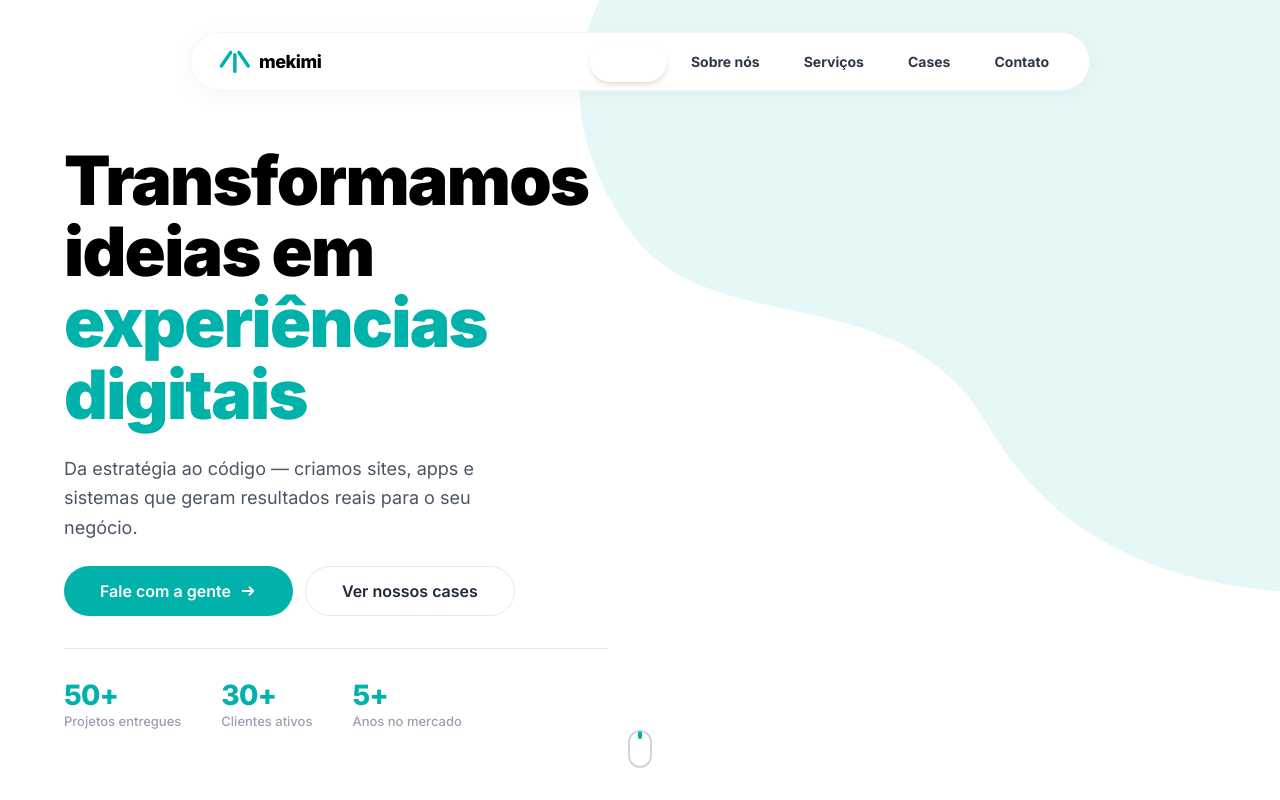
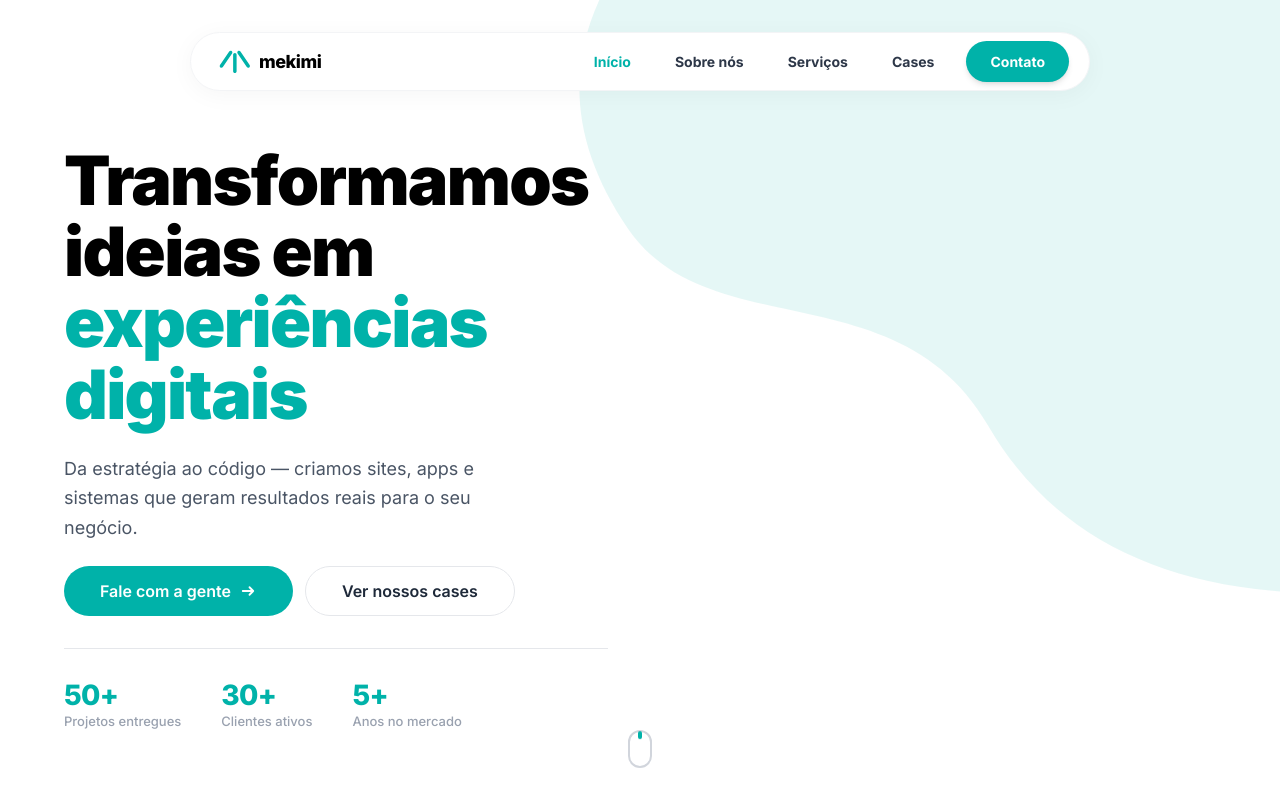
Before and after one commit to ederoliv/mekimi, a Next.js app: page / in a window 1280 px wide. Shown: the top 800 px of the page. Built offline with nearby package versions, Linux system fonts and the light colour scheme.

Commit message:
resolvendo bug do navbar

```diff
--- a/src/app/components/Navbar.tsx
+++ b/src/app/components/Navbar.tsx
@@ -48,11 +48,25 @@ export default function Navbar() {
         {/* Desktop nav */}
         <nav className="hidden md:flex items-center gap-1" aria-label="Navegação principal">
           {navLinks.map(l => {
+            const isContact = l.href === '#contato';
             const isActive = activeLink === l.href;
+
+            if (isContact) {
+              return (
+                <button
+                  key={l.href}
+                  className="px-6 py-2.5 ml-2 bg-primary text-white border-none text-[14px] font-bold rounded-full cursor-pointer transition-all duration-300 hover:bg-primary-dark shadow-md hover:-translate-y-[1px] hover:shadow-[0_8px_20px_rgba(0,178,169,0.25)]"
+                  onClick={() => handleNav(l.href)}
+                >
+                  {l.label}
+                </button>
+              );
+            }
+
             return (
               <button
                 key={l.href}
-                className={`px-5 py-2.5 bg-transparent border-none text-[14px] font-bold rounded-full cursor-pointer transition-all duration-300 ${isActive ? 'bg-[#FF007F] text-white shadow-md' : 'text-[#2D3748] hover:text-[#FF007F] hover:bg-[#FF007F]/10'}`}
+                className={`px-5 py-2.5 bg-transparent border-none text-[14px] font-bold rounded-full cursor-pointer transition-all duration-300 ${isActive ? 'text-primary bg-primary-light/70' : 'text-[#2D3748] hover:text-primary hover:bg-primary-light/40'}`}
                 onClick={() => handleNav(l.href)}
               >
                 {l.label}
@@ -77,11 +91,25 @@ export default function Navbar() {
       {/* Mobile menu */}
       <div className={`md:hidden absolute top-[110%] left-0 right-0 bg-white border border-gray-100 shadow-xl rounded-2xl p-4 flex-col gap-1 transition-all duration-300 ${menuOpen ? 'flex opacity-100 translate-y-0 pointer-events-auto' : 'flex opacity-0 -translate-y-2.5 pointer-events-none'}`}>
         {navLinks.map(l => {
+          const isContact = l.href === '#contato';
           const isActive = activeLink === l.href;
+
+          if (isContact) {
+            return (
+              <button
+                key={l.href}
+                className="mt-2 px-4 py-3.5 bg-primary text-white border-none text-[15px] font-bold text-center cursor-pointer rounded-xl transition-colors duration-150 shadow-sm hover:bg-primary-dark hover:shadow-md"
+                onClick={() => handleNav(l.href)}
+              >
+                {l.label}
+              </button>
+            );
+          }
+
           return (
             <button
               key={l.href}
-              className={`px-4 py-3 border-none text-[16px] font-bold text-left cursor-pointer rounded-xl transition-colors duration-150 ${isActive ? 'bg-[#FF007F] text-white shadow-sm' : 'bg-transparent text-[#2D3748] hover:bg-[#FF007F]/10 hover:text-[#FF007F]'}`}
+              className={`px-4 py-3 border-none text-[16px] font-bold text-left cursor-pointer rounded-xl transition-colors duration-150 ${isActive ? 'bg-primary-light/70 text-primary' : 'bg-transparent text-[#2D3748] hover:bg-primary-light/40 hover:text-primary'}`}
               onClick={() => handleNav(l.href)}
             >
               {l.label}
```
